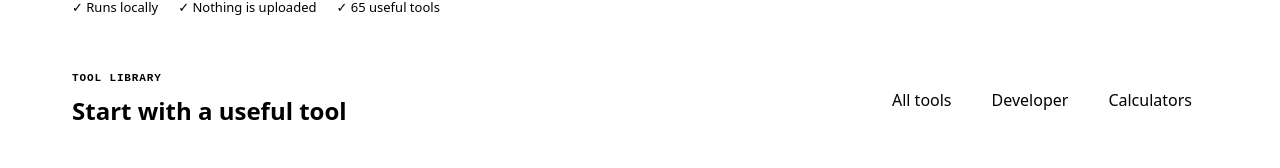
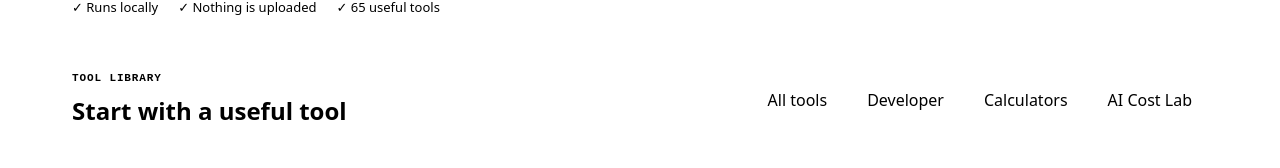
Before and after one commit to flyfy1/integ-tools, a React (Vite) app: page / in a window 1280 px wide. Shown: the part 330-498 px from the top of the page. Built offline with nearby package versions, Linux system fonts and the light colour scheme.

Commit message:
feat(tools): add AI Cost Lab category (B3 / UX-16)
Separate the three Codex billing tools and add localized October 2026 notices to cards and tool pages. Cover category filters and generated pages across all seven locales.

Built-By: Codex (gpt-6.1-sol)
Verified-By: Alberto (Muse Wonder)

```diff
--- a/scripts/generate-pages.mjs
+++ b/scripts/generate-pages.mjs
@@ -8,7 +8,9 @@ const template=await readFile("dist/index.html","utf8");
 const esc=s=>s.replace(/&/g,"&amp;").replace(/</g,"&lt;").replace(/"/g,"&quot;");
 // The initial catalog remains readable until React mounts, including without JavaScript.
 const languageNames = { en: "English", zh: "中文", es: "Español", hi: "हिन्दी", ar: "العربية", ja: "日本語", id: "Bahasa Indonesia" };
-const catalogMarkup = locale => `<main class="il-catalog-page" data-static-catalog="${locale}"><section class="hero"><h1>${esc(copy[locale].name)}</h1><p>${esc(copy[locale].intro)}</p><p>${tools.length} ${esc(copy[locale].toolCount)}</p><nav aria-label="${esc(copy[locale].language)}">${locales.map(l=>`<a href="/${l}/" lang="${l}">${languageNames[l]}</a>`).join(" · ")}</nav></section><section class="catalog"><h2>${esc(copy[locale].browse)}</h2><div class="grid">${tools.map(tool=>`<article><h3><a href="/${locale}/${tool.slug}/">${esc(localizedName(tool,locale))}</a></h3><p>${esc(localizedDescription(tool,locale))}</p></article>`).join("")}</div></section></main>`;
+const aiNotice = (tool, locale) => tool.category === "ai" ? `<p class="note time-sensitive">${esc(copy[locale].timeSensitive)}</p>` : "";
+const aiCategory = (tool, locale) => tool.category === "ai" ? `<span class="category">${esc(copy[locale].ai)}</span>` : "";
+const catalogMarkup = locale => `<main class="il-catalog-page" data-static-catalog="${locale}"><section class="hero"><h1>${esc(copy[locale].name)}</h1><p>${esc(copy[locale].intro)}</p><p>${tools.length} ${esc(copy[locale].toolCount)}</p><nav aria-label="${esc(copy[locale].language)}">${locales.map(l=>`<a href="/${l}/" lang="${l}">${languageNames[l]}</a>`).join(" · ")}</nav></section><section class="catalog"><h2>${esc(copy[locale].browse)}</h2><div class="grid">${tools.map(tool=>`<article>${aiCategory(tool,locale)}<h3><a href="/${locale}/${tool.slug}/">${esc(localizedName(tool,locale))}</a></h3><p>${esc(localizedDescription(tool,locale))}</p>${aiNotice(tool,locale)}</article>`).join("")}</div></section></main>`;
 const pages=[];
 const modified=new Date().toISOString().slice(0,10);
 for(const locale of locales){
@@ -21,7 +23,7 @@ for(const locale of locales){
   const faq=tool?[{"@type":"Question",name:`What does ${name} do?`,acceptedAnswer:{"@type":"Answer",text:desc}},{"@type":"Question",name:`Is ${name} private?`,acceptedAnswer:{"@type":"Answer",text:tool.kind === "component-scanner" ? "Scanning is local. Optional Debug reports upload a selected image and diagnostics only with explicit consent and submission." : "Yes. Inputs are processed locally in your browser and are not uploaded to our servers."}}]:[];
   const graph=[{"@type":tool?"WebApplication":"WebSite","@id":`${canonical}#app`,name,description:desc,url:canonical,inLanguage:locale,dateModified:modified,applicationCategory:tool?.category==="finance"?"FinanceApplication":"DeveloperApplication",operatingSystem:"Any",browserRequirements:"Requires JavaScript",keywords,offers:{"@type":"Offer",price:"0",priceCurrency:"USD"}},...(tool?[{"@type":"BreadcrumbList",itemListElement:[{"@type":"ListItem",position:1,name:copy[locale].name,item:`${base}/${locale}/`},{"@type":"ListItem",position:2,name,item:canonical}]},{"@type":"FAQPage",mainEntity:faq}]:[])];
   const schema={"@context":"https://schema.org","@graph":graph};
-  const fallback=tool?`<noscript><main><h1>${esc(name)}</h1><p>${esc(desc)}</p><p>${esc(tool.about)}</p><a href="/${locale}/">${esc(copy[locale].name)}</a></main></noscript>`:"";
+  const fallback=tool?`<noscript><main>${aiCategory(tool,locale)}<h1>${esc(name)}</h1><p>${esc(desc)}</p>${aiNotice(tool,locale)}<p>${esc(tool.about)}</p><a href="/${locale}/">${esc(copy[locale].name)}</a></main></noscript>`:"";
   let html=template.replace(/<html lang="en">/,`<html lang="${locale}" dir="${locale==="ar"?"rtl":"ltr"}">`).replace(/<title>.*?<\/title>/,`<title>${esc(name)} — ${esc(copy[locale].name)}</title>`).replace(/<meta name="description" content="[^"]*" \/>/,`<meta name="description" content="${esc(desc)}" />\n    <meta name="keywords" content="${esc(keywords)}" />`).replace(/<link rel="canonical" href="[^"]*" \/>/,`<link rel="canonical" href="${canonical}" />`).replace(/<link rel="alternate"[\s\S]*?<link rel="alternate" hreflang="id"[^>]*\/>/,`${alternates}\n    <link rel="alternate" hreflang="x-default" href="${base}/en/${slug?slug+"/":""}" />`).replace(/<meta property="og:title" content="[^"]*" \/>/,`<meta property="og:title" content="${esc(name)}" />`).replace(/<meta property="og:description" content="[^"]*" \/>/,`<meta property="og:description" content="${esc(desc)}" />`).replace(/<meta name="twitter:title" content="[^"]*" \/>/,`<meta name="twitter:title" content="${esc(name)}" />`).replace(/<meta name="twitter:description" content="[^"]*" \/>/,`<meta name="twitter:description" content="${esc(desc)}" />`).replace("</head>",`<meta property="og:url" content="${canonical}" />\n    <script type="application/ld+json">${JSON.stringify(schema).replace(/</g,"\\u003c")}</script>\n  </head>`).replace('<div id="root"></div>',`<div id="root">${tool ? "" : catalogMarkup(locale)}</div>${fallback}`);
   const dir=`dist${path}`; await mkdir(dir,{recursive:true}); await writeFile(dir+"index.html",html);
  }
--- a/src/i18n.ts
+++ b/src/i18n.ts
@@ -3,7 +3,7 @@ export type Locale = (typeof locales)[number];
 
 type Copy = {
   name: string; tagline: string; browse: string; search: string; all: string;
-  developer: string; finance: string; privacy: string; open: string; input: string;
+  developer: string; finance: string; ai: string; timeSensitive: string; privacy: string; open: string; input: string;
   output: string; copy: string; copied: string; clear: string; download: string;
   toolCount: string; local: string; noUpload: string; language: string;
   intro: string; popular: string; how: string; about: string; privacyTitle: string;
@@ -12,13 +12,13 @@ type Copy = {
 };
 
 export const copy: Record<Locale, Copy> = {
-  en: { name: "Integ Tools", tagline: "Private browser utilities", browse: "Browse tools", search: "Search tools", all: "All tools", developer: "Developer", finance: "Calculators", privacy: "Private by design", open: "Open tool", input: "Input", output: "Output", copy: "Copy", copied: "Copied", clear: "Clear", download: "Download", toolCount: "useful tools", local: "Runs locally", noUpload: "Nothing is uploaded", language: "Language", intro: "Fast, focused tools for data, code and better decisions.", popular: "Start with a useful tool", how: "How it works", about: "About this tool", privacyTitle: "Your data stays with you", privacyBody: "Every tool runs in your browser. We do not send pasted JSON, tokens, files or financial inputs to a server.", noResult: "No tools match that search.", calculations: "Practical calculators", reset: "Reset", run: "Run", result: "Result", share: "Copy link", examples: "Try an example", note: "Educational estimate — not financial advice." },
-  zh: { name: "Integ 工具", tagline: "隐私优先的浏览器工具", browse: "浏览工具", search: "搜索工具", all: "全部工具", developer: "开发者", finance: "计算器", privacy: "隐私优先", open: "打开工具", input: "输入", output: "输出", copy: "复制", copied: "已复制", clear: "清空", download: "下载", toolCount: "实用工具", local: "本地运行", noUpload: "不会上传数据", language: "语言", intro: "为数据、代码和更好决策打造的快速专注工具。", popular: "从一个实用工具开始", how: "使用方式", about: "关于此工具", privacyTitle: "你的数据只属于你", privacyBody: "每个工具都在浏览器中运行。我们不会向服务器发送粘贴的 JSON、令牌、文件或财务输入。", noResult: "没有匹配的工具。", calculations: "实用计算器", reset: "重置", run: "运行", result: "结果", share: "复制链接", examples: "试用示例", note: "仅作教育性估算，并非财务建议。" },
-  es: { name: "Integ Tools", tagline: "Utilidades privadas del navegador", browse: "Ver herramientas", search: "Buscar herramientas", all: "Todas", developer: "Desarrollo", finance: "Calculadoras", privacy: "Privacidad", open: "Abrir", input: "Entrada", output: "Salida", copy: "Copiar", copied: "Copiado", clear: "Limpiar", download: "Descargar", toolCount: "herramientas útiles", local: "Se ejecuta localmente", noUpload: "Sin subidas", language: "Idioma", intro: "Herramientas rápidas y precisas para datos, código y decisiones.", popular: "Empieza con una herramienta", how: "Cómo funciona", about: "Sobre esta herramienta", privacyTitle: "Tus datos se quedan contigo", privacyBody: "Todo se ejecuta en tu navegador. No enviamos JSON, tokens, archivos ni datos financieros a un servidor.", noResult: "No hay herramientas que coincidan.", calculations: "Calculadoras prácticas", reset: "Restablecer", run: "Ejecutar", result: "Resultado", share: "Copiar enlace", examples: "Probar ejemplo", note: "Estimación educativa; no es asesoramiento financiero." },
-  hi: { name: "Integ Tools", tagline: "निजी ब्राउज़र यूटिलिटीज़", browse: "टूल देखें", search: "टूल खोजें", all: "सभी टूल", developer: "डेवलपर", finance: "कैलकुलेटर", privacy: "निजता पहले", open: "टूल खोलें", input: "इनपुट", output: "आउटपुट", copy: "कॉपी", copied: "कॉपी हुआ", clear: "साफ़ करें", download: "डाउनलोड", toolCount: "उपयोगी टूल", local: "लोकल चलता है", noUpload: "कुछ अपलोड नहीं होता", language: "भाषा", intro: "डेटा, कोड और बेहतर फैसलों के लिए तेज़ और स्पष्ट टूल।", popular: "किसी उपयोगी टूल से शुरू करें", how: "यह कैसे काम करता है", about: "इस टूल के बारे में", privacyTitle: "आपका डेटा आपके पास रहता है", privacyBody: "हर टूल आपके ब्राउज़र में चलता है। JSON, टोकन, फ़ाइल या वित्तीय इनपुट सर्वर को नहीं भेजे जाते।", noResult: "कोई मिलान टूल नहीं मिला।", calculations: "उपयोगी कैलकुलेटर", reset: "रीसेट", run: "चलाएँ", result: "नतीजा", share: "लिंक कॉपी", examples: "उदाहरण आज़माएँ", note: "केवल शैक्षिक अनुमान; वित्तीय सलाह नहीं।" },
-  ar: { name: "أدوات Integ", tagline: "أدوات متصفح خاصة", browse: "تصفح الأدوات", search: "ابحث عن أداة", all: "كل الأدوات", developer: "للمطورين", finance: "الحاسبات", privacy: "الخصوصية أولاً", open: "فتح الأداة", input: "الإدخال", output: "الإخراج", copy: "نسخ", copied: "تم النسخ", clear: "مسح", download: "تنزيل", toolCount: "أداة مفيدة", local: "تعمل محليًا", noUpload: "دون رفع البيانات", language: "اللغة", intro: "أدوات سريعة ومركزة للبيانات والبرمجة والقرارات الأفضل.", popular: "ابدأ بأداة مفيدة", how: "كيف تعمل", about: "عن هذه الأداة", privacyTitle: "بياناتك تبقى معك", privacyBody: "تعمل كل أداة في متصفحك. لا نرسل JSON أو الرموز أو الملفات أو مدخلاتك المالية إلى خادم.", noResult: "لا توجد أدوات مطابقة.", calculations: "حاسبات عملية", reset: "إعادة ضبط", run: "تشغيل", result: "النتيجة", share: "نسخ الرابط", examples: "جرّب مثالاً", note: "تقدير تعليمي فقط، وليس نصيحة مالية." },
-  ja: { name: "Integ ツール", tagline: "プライバシー重視のブラウザツール", browse: "ツール一覧", search: "ツールを検索", all: "すべて", developer: "開発者向け", finance: "計算ツール", privacy: "プライバシー重視", open: "開く", input: "入力", output: "出力", copy: "コピー", copied: "コピー済み", clear: "クリア", download: "ダウンロード", toolCount: "便利なツール", local: "ローカルで実行", noUpload: "データを送信しません", language: "言語", intro: "データ、コード、より良い判断のための高速で実用的なツール。", popular: "便利なツールから始める", how: "使い方", about: "このツールについて", privacyTitle: "データは端末内に保持", privacyBody: "すべてのツールはブラウザ内で動作します。JSON、トークン、ファイル、金融データをサーバーへ送信しません。", noResult: "一致するツールがありません。", calculations: "実用計算ツール", reset: "リセット", run: "実行", result: "結果", share: "リンクをコピー", examples: "例を試す", note: "教育目的の概算であり、金融アドバイスではありません。" },
-  id: { name: "Integ Tools", tagline: "Alat browser yang menjaga privasi", browse: "Jelajahi alat", search: "Cari alat", all: "Semua alat", developer: "Developer", finance: "Kalkulator", privacy: "Privasi sejak awal", open: "Buka alat", input: "Input", output: "Output", copy: "Salin", copied: "Tersalin", clear: "Hapus", download: "Unduh", toolCount: "alat berguna", local: "Berjalan lokal", noUpload: "Tidak ada unggahan", language: "Bahasa", intro: "Alat cepat dan terfokus untuk data, kode, dan keputusan yang lebih baik.", popular: "Mulai dengan alat yang berguna", how: "Cara kerja", about: "Tentang alat ini", privacyTitle: "Data Anda tetap milik Anda", privacyBody: "Semua alat berjalan di browser. JSON, token, file, dan input keuangan tidak dikirim ke server.", noResult: "Tidak ada alat yang cocok.", calculations: "Kalkulator praktis", reset: "Atur ulang", run: "Jalankan", result: "Hasil", share: "Salin tautan", examples: "Coba contoh", note: "Perkiraan edukatif, bukan nasihat keuangan." },
+  en: { ai: "AI Cost Lab", timeSensitive: "Time-sensitive: prices follow official sources · Verified 2026-10", name: "Integ Tools", tagline: "Private browser utilities", browse: "Browse tools", search: "Search tools", all: "All tools", developer: "Developer", finance: "Calculators", privacy: "Private by design", open: "Open tool", input: "Input", output: "Output", copy: "Copy", copied: "Copied", clear: "Clear", download: "Download", toolCount: "useful tools", local: "Runs locally", noUpload: "Nothing is uploaded", language: "Language", intro: "Fast, focused tools for data, code and better decisions.", popular: "Start with a useful tool", how: "How it works", about: "About this tool", privacyTitle: "Your data stays with you", privacyBody: "Every tool runs in your browser. We do not send pasted JSON, tokens, files or financial inputs to a server.", noResult: "No tools match that search.", calculations: "Practical calculators", reset: "Reset", run: "Run", result: "Result", share: "Copy link", examples: "Try an example", note: "Educational estimate — not financial advice." },
+  zh: { ai: "AI 成本实验室", timeSensitive: "时效性：价格以官方为准 · 2026-10 核对", name: "Integ 工具", tagline: "隐私优先的浏览器工具", browse: "浏览工具", search: "搜索工具", all: "全部工具", developer: "开发者", finance: "计算器", privacy: "隐私优先", open: "打开工具", input: "输入", output: "输出", copy: "复制", copied: "已复制", clear: "清空", download: "下载", toolCount: "实用工具", local: "本地运行", noUpload: "不会上传数据", language: "语言", intro: "为数据、代码和更好决策打造的快速专注工具。", popular: "从一个实用工具开始", how: "使用方式", about: "关于此工具", privacyTitle: "你的数据只属于你", privacyBody: "每个工具都在浏览器中运行。我们不会向服务器发送粘贴的 JSON、令牌、文件或财务输入。", noResult: "没有匹配的工具。", calculations: "实用计算器", reset: "重置", run: "运行", result: "结果", share: "复制链接", examples: "试用示例", note: "仅作教育性估算，并非财务建议。" },
+  es: { ai: "Laboratorio de costes de IA", timeSensitive: "Información sujeta a cambios: los precios se rigen por las fuentes oficiales · Verificado en 2026-10", name: "Integ Tools", tagline: "Utilidades privadas del navegador", browse: "Ver herramientas", search: "Buscar herramientas", all: "Todas", developer: "Desarrollo", finance: "Calculadoras", privacy: "Privacidad", open: "Abrir", input: "Entrada", output: "Salida", copy: "Copiar", copied: "Copiado", clear: "Limpiar", download: "Descargar", toolCount: "herramientas útiles", local: "Se ejecuta localmente", noUpload: "Sin subidas", language: "Idioma", intro: "Herramientas rápidas y precisas para datos, código y decisiones.", popular: "Empieza con una herramienta", how: "Cómo funciona", about: "Sobre esta herramienta", privacyTitle: "Tus datos se quedan contigo", privacyBody: "Todo se ejecuta en tu navegador. No enviamos JSON, tokens, archivos ni datos financieros a un servidor.", noResult: "No hay herramientas que coincidan.", calculations: "Calculadoras prácticas", reset: "Restablecer", run: "Ejecutar", result: "Resultado", share: "Copiar enlace", examples: "Probar ejemplo", note: "Estimación educativa; no es asesoramiento financiero." },
+  hi: { ai: "AI लागत प्रयोगशाला", timeSensitive: "समय-संवेदनशील: कीमतों के लिए आधिकारिक स्रोत देखें · 2026-10 में सत्यापित", name: "Integ Tools", tagline: "निजी ब्राउज़र यूटिलिटीज़", browse: "टूल देखें", search: "टूल खोजें", all: "सभी टूल", developer: "डेवलपर", finance: "कैलकुलेटर", privacy: "निजता पहले", open: "टूल खोलें", input: "इनपुट", output: "आउटपुट", copy: "कॉपी", copied: "कॉपी हुआ", clear: "साफ़ करें", download: "डाउनलोड", toolCount: "उपयोगी टूल", local: "लोकल चलता है", noUpload: "कुछ अपलोड नहीं होता", language: "भाषा", intro: "डेटा, कोड और बेहतर फैसलों के लिए तेज़ और स्पष्ट टूल।", popular: "किसी उपयोगी टूल से शुरू करें", how: "यह कैसे काम करता है", about: "इस टूल के बारे में", privacyTitle: "आपका डेटा आपके पास रहता है", privacyBody: "हर टूल आपके ब्राउज़र में चलता है। JSON, टोकन, फ़ाइल या वित्तीय इनपुट सर्वर को नहीं भेजे जाते।", noResult: "कोई मिलान टूल नहीं मिला।", calculations: "उपयोगी कैलकुलेटर", reset: "रीसेट", run: "चलाएँ", result: "नतीजा", share: "लिंक कॉपी", examples: "उदाहरण आज़माएँ", note: "केवल शैक्षिक अनुमान; वित्तीय सलाह नहीं।" },
+  ar: { ai: "مختبر تكاليف الذكاء الاصطناعي", timeSensitive: "معلومات قابلة للتغير: تُعتمد الأسعار من المصادر الرسمية · تم التحقق في 2026-10", name: "أدوات Integ", tagline: "أدوات متصفح خاصة", browse: "تصفح الأدوات", search: "ابحث عن أداة", all: "كل الأدوات", developer: "للمطورين", finance: "الحاسبات", privacy: "الخصوصية أولاً", open: "فتح الأداة", input: "الإدخال", output: "الإخراج", copy: "نسخ", copied: "تم النسخ", clear: "مسح", download: "تنزيل", toolCount: "أداة مفيدة", local: "تعمل محليًا", noUpload: "دون رفع البيانات", language: "اللغة", intro: "أدوات سريعة ومركزة للبيانات والبرمجة والقرارات الأفضل.", popular: "ابدأ بأداة مفيدة", how: "كيف تعمل", about: "عن هذه الأداة", privacyTitle: "بياناتك تبقى معك", privacyBody: "تعمل كل أداة في متصفحك. لا نرسل JSON أو الرموز أو الملفات أو مدخلاتك المالية إلى خادم.", noResult: "لا توجد أدوات مطابقة.", calculations: "حاسبات عملية", reset: "إعادة ضبط", run: "تشغيل", result: "النتيجة", share: "نسخ الرابط", examples: "جرّب مثالاً", note: "تقدير تعليمي فقط، وليس نصيحة مالية." },
+  ja: { ai: "AI コストラボ", timeSensitive: "時期により変動：価格は公式情報に準拠 · 2026-10 確認", name: "Integ ツール", tagline: "プライバシー重視のブラウザツール", browse: "ツール一覧", search: "ツールを検索", all: "すべて", developer: "開発者向け", finance: "計算ツール", privacy: "プライバシー重視", open: "開く", input: "入力", output: "出力", copy: "コピー", copied: "コピー済み", clear: "クリア", download: "ダウンロード", toolCount: "便利なツール", local: "ローカルで実行", noUpload: "データを送信しません", language: "言語", intro: "データ、コード、より良い判断のための高速で実用的なツール。", popular: "便利なツールから始める", how: "使い方", about: "このツールについて", privacyTitle: "データは端末内に保持", privacyBody: "すべてのツールはブラウザ内で動作します。JSON、トークン、ファイル、金融データをサーバーへ送信しません。", noResult: "一致するツールがありません。", calculations: "実用計算ツール", reset: "リセット", run: "実行", result: "結果", share: "リンクをコピー", examples: "例を試す", note: "教育目的の概算であり、金融アドバイスではありません。" },
+  id: { ai: "Lab Biaya AI", timeSensitive: "Informasi dapat berubah: harga mengacu pada sumber resmi · Diverifikasi 2026-10", name: "Integ Tools", tagline: "Alat browser yang menjaga privasi", browse: "Jelajahi alat", search: "Cari alat", all: "Semua alat", developer: "Developer", finance: "Kalkulator", privacy: "Privasi sejak awal", open: "Buka alat", input: "Input", output: "Output", copy: "Salin", copied: "Tersalin", clear: "Hapus", download: "Unduh", toolCount: "alat berguna", local: "Berjalan lokal", noUpload: "Tidak ada unggahan", language: "Bahasa", intro: "Alat cepat dan terfokus untuk data, kode, dan keputusan yang lebih baik.", popular: "Mulai dengan alat yang berguna", how: "Cara kerja", about: "Tentang alat ini", privacyTitle: "Data Anda tetap milik Anda", privacyBody: "Semua alat berjalan di browser. JSON, token, file, dan input keuangan tidak dikirim ke server.", noResult: "Tidak ada alat yang cocok.", calculations: "Kalkulator praktis", reset: "Atur ulang", run: "Jalankan", result: "Hasil", share: "Salin tautan", examples: "Coba contoh", note: "Perkiraan edukatif, bukan nasihat keuangan." },
 };
 
 export const localizedToolNames: Record<Locale, Record<string, string>> = {
--- a/src/tools.ts
+++ b/src/tools.ts
@@ -1,7 +1,9 @@
-export type Category = "developer" | "finance";
+export type Category = "developer" | "finance" | "ai";
 export type Tool = { slug: string; name: string; description: string; category: Category; kind: string; keywords: string[]; about: string; how: string };
 const dev = (slug: string, name: string, description: string, kind: string, keywords: string[] = []) => ({ slug, name, description, category: "developer" as const, kind, keywords, about: description + " Processing happens only in this browser.", how: "Paste or enter your data, choose an action, then copy or download the local result." });
 const fin = (slug: string, name: string, description: string, kind: string, keywords: string[] = []) => ({ slug, name, description, category: "finance" as const, kind, keywords, about: description + " Change the assumptions to explore your own scenario.", how: "Enter your assumptions and review the calculated estimate and breakdown." });
+
+const ai = (...args: Parameters<typeof dev>) => ({ ...dev(...args), category: "ai" as const });
 
 export const tools: Tool[] = [
   { slug: 'component-scanner', name: 'Resistor & Inductor Camera Reader', description: 'Scan color bands with your phone camera to read nominal resistance or inductance locally. Experimental; verify the detected colors.', category: 'developer', kind: 'component-scanner', keywords: ['resistor', 'inductor', 'color code', 'camera', '电阻', '电感', '色环', '阻值'], about: 'Read common 4/5-band resistors, 4-band EIA inductors and 5-band MIL inductors. Select the component type, review camera candidates and correct colors locally. This reads marked nominal values rather than measuring the component.', how: 'Allow rear-camera access. Hold a single component roughly horizontally near the middle; the detector follows its body and magnifies it. Keep every band visible under diffuse light, wait for consistent frames, then pause to check or correct colors.' },
@@ -50,9 +52,9 @@ export const tools: Tool[] = [
   dev("download-time-calculator", "Download Time Calculator", "Estimate transfer time from file size and connection speed.", "downloadtime", ["file transfer", "mbps", "bandwidth"]),
   dev("token-estimator", "LLM Token Estimator", "Estimate token count and context usage for prompts without uploading text.", "tokens", ["chatgpt tokens", "context window", "prompt"]),
   dev("pii-redactor", "PII & Secret Redactor", "Mask emails, phone numbers, IP addresses, API keys and JWTs before sharing text.", "redactor", ["privacy", "remove sensitive data", "prompt security"]),
-  dev("codex-plan-cost", "Codex Plan Cost Comparator", "Compare Codex-enabled ChatGPT plans across countries, currencies, taxes and team sizes.", "codex-plan-cost", ["codex pricing", "chatgpt plan", "regional price", "subscription"]),
-  dev("codex-reset-timer", "Codex Usage Reset Timer", "Save the reset time shown by Codex and track the countdown locally.", "codex-reset", ["codex limit", "5 hour limit", "weekly reset", "usage tracker"]),
-  dev("codex-credit-estimator", "Codex Credit Estimator", "Estimate Codex credits from input, cached input and output tokens using the current rate card.", "codex-credits", ["codex credits", "token cost", "usage estimate", "gpt-5.5"]),
+  ai("codex-plan-cost", "Codex Plan Cost Comparator", "Compare Codex-enabled ChatGPT plans across countries, currencies, taxes and team sizes.", "codex-plan-cost", ["codex pricing", "chatgpt plan", "regional price", "subscription"]),
+  ai("codex-reset-timer", "Codex Usage Reset Timer", "Save the reset time shown by Codex and track the countdown locally.", "codex-reset", ["codex limit", "5 hour limit", "weekly reset", "usage tracker"]),
+  ai("codex-credit-estimator", "Codex Credit Estimator", "Estimate Codex credits from input, cached input and output tokens using the current rate card.", "codex-credits", ["codex credits", "token cost", "usage estimate", "gpt-5.5"]),
   fin("mortgage-payment", "Mortgage Payment & Amortization", "Calculate fixed-rate monthly payments, total interest and amortization.", "mortgage", ["loan", "amortization"]),
   fin("mortgage-leverage", "Mortgage Leverage & Downside", "Model property equity, leverage and price-drop downside scenarios.", "leverage", ["property", "loan"]),
   fin("mortgage-prepayment", "Mortgage Prepayment Calculator", "Estimate the interest and time saved by paying extra.", "prepayment", ["loan", "interest"]),
```
Also changed, not shown: src/App.tsx (+2 -2 lines), 2 other files (tests, documents, lock files or other folders).
